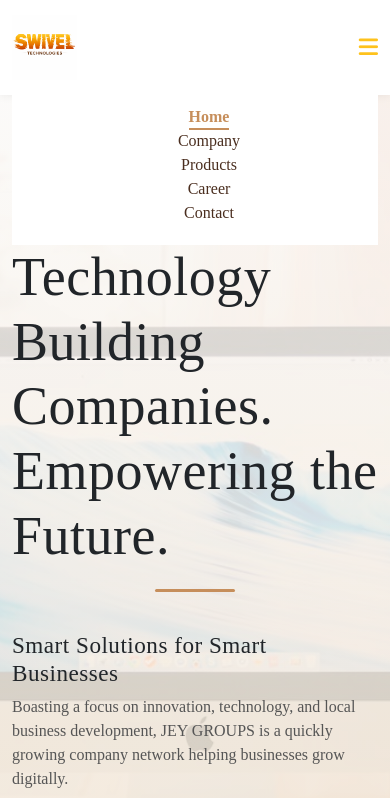
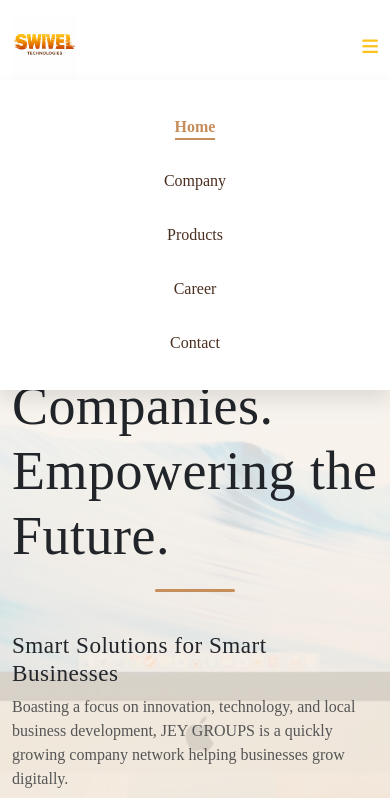
Before and after one commit to swivelit/web_applications, a plain HTML site: page swivel_technology/index.html in a window 390 px wide. Both pictures are taken after a click on the element 368 px from the left and 47 px from the top of the page. Shown: the top 798 px of the page. Drawn offline with nearby package versions, Linux system fonts and the light colour scheme.

Commit message:
code updated

```diff
--- a/swivel_technology/css/style.css
+++ b/swivel_technology/css/style.css
@@ -434,39 +434,39 @@ nav ul li a.active::after {
     margin: 0;
 }
 
-
 .menu-toggle {
     display: none;
-    font-size: 22px;
+    font-size: 18px;
     cursor: pointer;
-    color: #fec21c;;
+    color: #fec21c;
 }
 
 /* Mobile */
-@media (max-width:768px){
+@media(max-width:768px) {
 
-    nav{
-        position:relative;
+    nav ul {
+        display: none;
+        flex-direction: column;
+        position: absolute;
+        top: 80px;
+        left: 0;
+        width: 100%;
+        background: white;
+        padding: 20px 0;
+        box-shadow: 0 10px 20px rgba(0, 0, 0, 0.1);
     }
 
-    nav ul{
-        display:none;
-        flex-direction:column;
-        position:absolute;
-        top:70px;
-        left:0;
-        width:100%;
-        background:#fff;
-        padding:20px 0;
-        text-align:center;
+    nav ul.show {
+        display: flex;
     }
 
-    nav ul.show{
-        display:flex;
+    .menu-toggle {
+        display: block;
     }
 
-    .menu-toggle{
-        display:block;
+    nav ul li {
+        margin: 15px 0;
+        text-align: center;
     }
 
 }
```
Also changed, not shown: swivel_technology/contact.html (+0 -1 lines), swivel_technology/index.html (+1 -1 lines), swivel_technology/about.html (indentation only), swivel_technology/career.html (indentation only).
